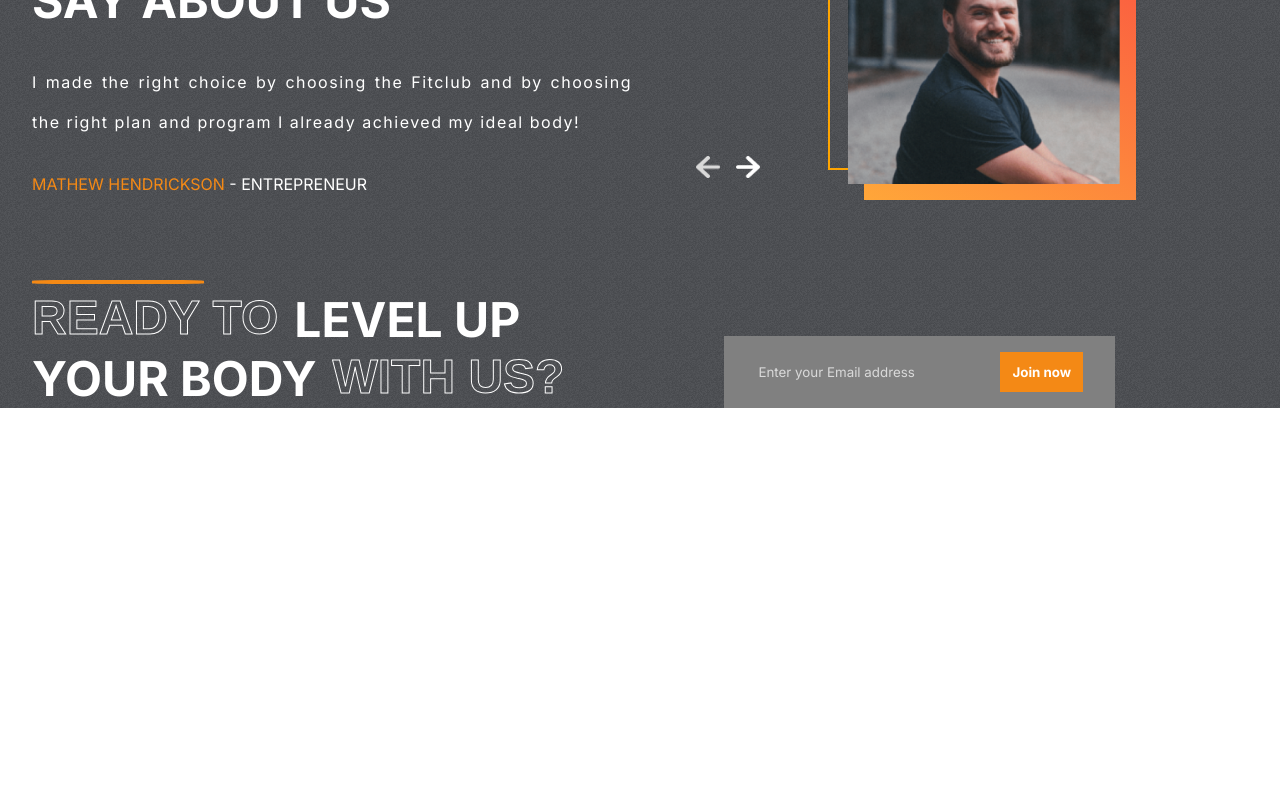
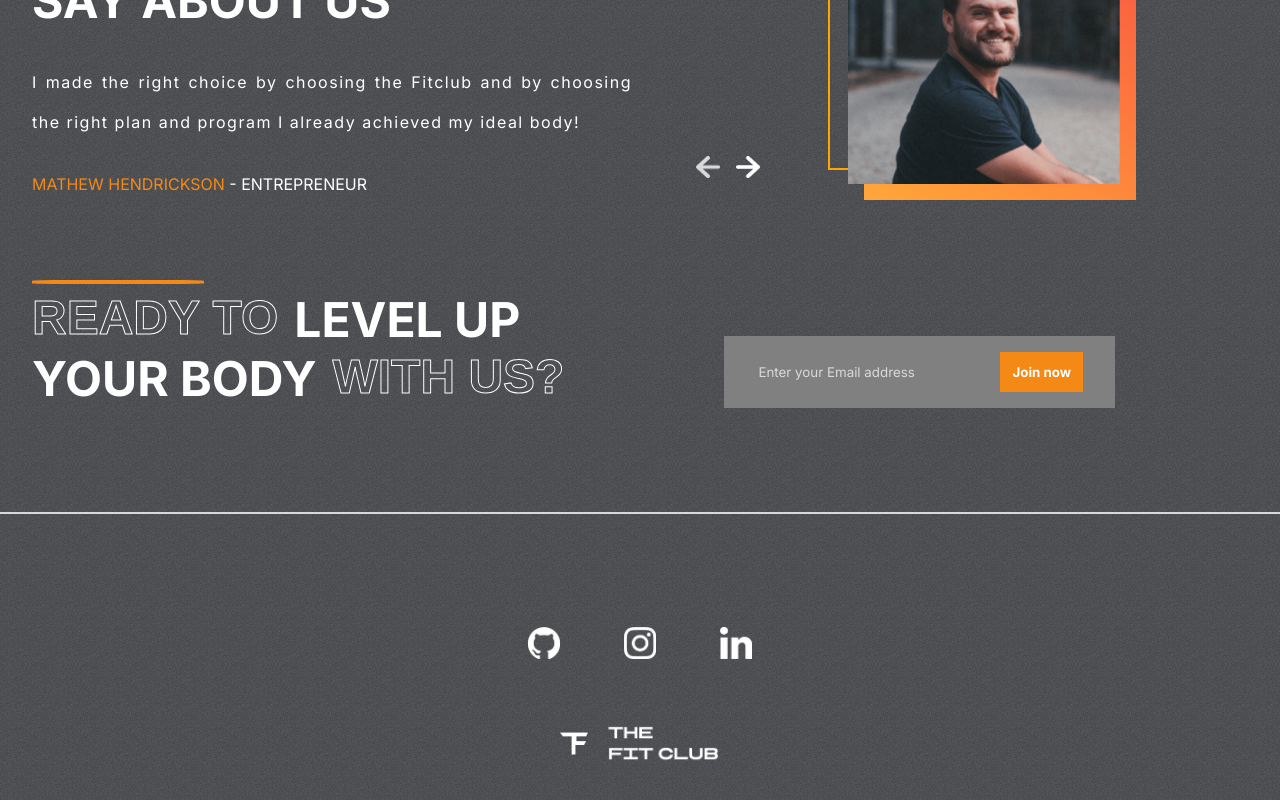
Before and after one commit to joaovieira23/fit-club, a React (Create React App) app: page / in a window 1280 px wide. Shown: the part 2732-3532 px from the top of the page. Before the commit the page ends 3140 px from the top, so only its background shows below. Built offline with nearby package versions, Linux system fonts and the light colour scheme; the HTML template or start-up script is replaced by a standard one.

Commit message:
feat: footer component

```diff
--- a/src/App.tsx
+++ b/src/App.tsx
@@ -6,6 +6,7 @@
 import Plans from './components/Plans/Plans';
 import Testimonials from './components/Testimonials/Testimonials';
 import Join from './components/Join/Join';
+import Footer from './components/Footer/Footer';
 
 function App() {
   return (
@@ -16,6 +17,7 @@
       <Plans />
       <Testimonials />
       <Join />
+      <Footer />
     </div>
   );
 }
--- /dev/null
+++ b/src/components/Footer/Footer.scss
@@ -0,0 +1,33 @@
+.Footer-container {
+    position: relative;
+}
+
+.Footer-container > hr {
+    border: 1px solid var(--lightgray);
+}
+
+.footer {
+    padding: 1rem 2rem;
+    display: flex;
+    flex-direction: column;
+    gap: 4rem;
+    align-items: center;
+    justify-content: center;
+    height: 20rem;
+}
+
+.social-links {
+    display: flex;
+    gap: 4rem;
+}
+
+.social-links > img {
+    width: 2rem;
+    height: 2rem;
+    cursor: pointer;
+}
+
+.logo-f > img {
+    width: 10rem;
+
+}
--- /dev/null
+++ b/src/components/Footer/Footer.tsx
@@ -0,0 +1,26 @@
+import React from 'react'
+import './Footer.scss';
+import Github from '../../assets/github.png';
+import Instagram from '../../assets/instagram.png';
+import Linkedin from '../../assets/linkedin.png';
+import Logo from '../../assets/logo.png';
+
+const Footer = () => {
+  return (
+    <div className="Footer-container">
+        <hr />
+        <div className="footer">
+            <div className="social-links">
+                <img src={Github} alt="Github" />
+                <img src={Instagram} alt="Instagram" />
+                <img src={Linkedin} alt="Linkedin" />
+            </div>
+            <div className="logo-f">
+                <img src={Logo} alt="Fit Club" />
+            </div>
+        </div>
+    </div>
+  )
+}
+
+export default Footer;
--- a/src/components/Join/Join.tsx
+++ b/src/components/Join/Join.tsx
@@ -1,5 +1,5 @@
 import React, { useRef } from 'react'
-import './Join.css';
+import './Join.scss';
 import emailjs from '@emailjs/browser';
 
 const Join = () => {
@@ -8,6 +8,7 @@
    const sendEmail = (e: any) => {
       e.preventDefault();
 
+      //@ts-ignore
       emailjs.sendForm('service_extzqa9', 'template_5fbt3fr', form.current, 'VLwg1ltOWvnCYAiK_')
         .then((result: any) => {
         console.log(result.text);
```
Also changed, not shown: src/components/Join/Join.scss (renamed from src/components/Join/Join.css).
